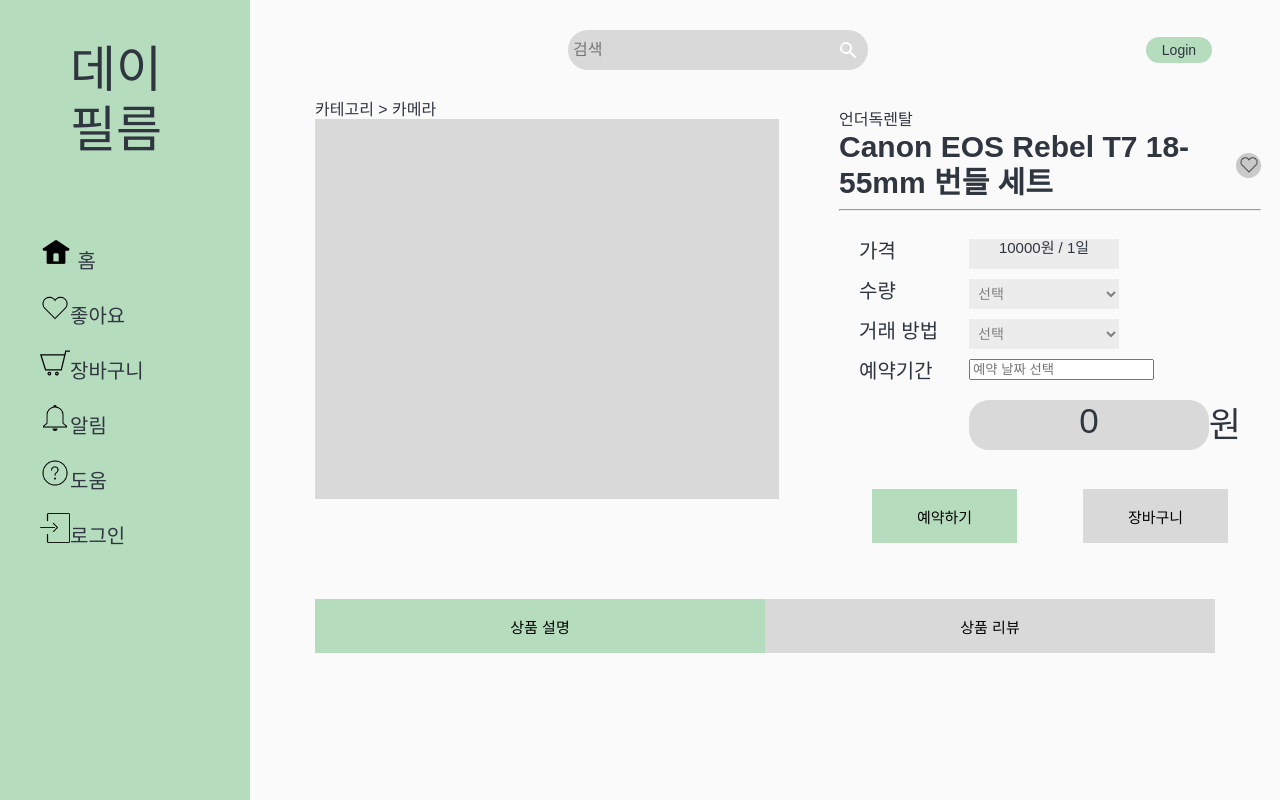
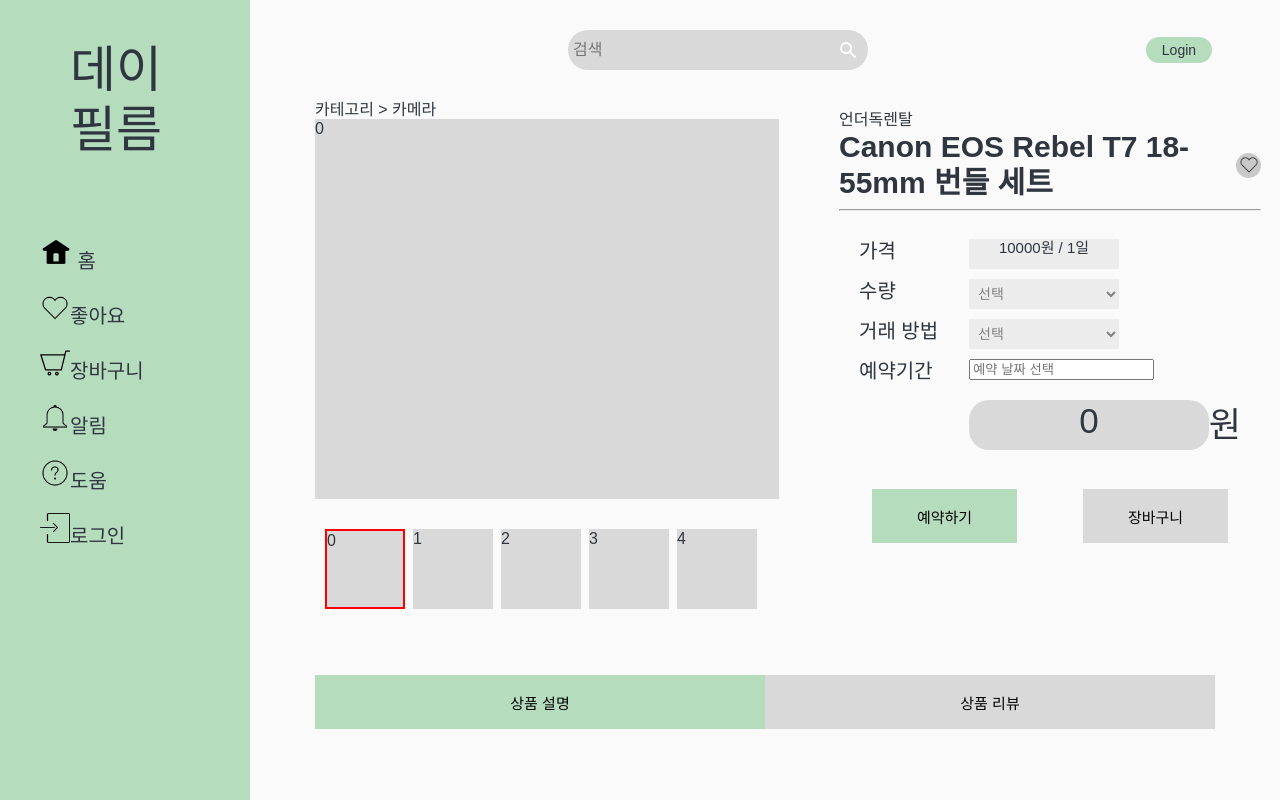
Before and after one commit to hyemimi/black-rabbit, a Next.js app: page /product/1 in a window 1280 px wide. Shown: the top 800 px of the page. Built offline with nearby package versions, Linux system fonts and the light colour scheme.

Commit message:
feat : 상세페이지 - 이미지 슬라이더

```diff
--- a/pages/product/[id].tsx
+++ b/pages/product/[id].tsx
@@ -38,12 +38,37 @@
       setMethod(event.currentTarget.value);
     }
   };
+
+  /* 이미지 슬라이더 */
+  const onToggleImage = (idx: number) => {
+    setClicked(idx);
+  };
+  const data = ["0", "1", "2", "3", "4"];
+  const [clicked, setClicked] = useState(0);
+
   return (
     <Wrapper>
       <InfoDiv>
         <div>
           <h1>카테고리 {`>`} 카메라</h1>
-          <ProductImage></ProductImage>
+          <ProductImage width="464px" height="380px">
+            {data[clicked]}
+          </ProductImage>
+          <Row>
+            {data.map((ele, idx) => (
+              <>
+                <ProductImage
+                  highlight={idx === clicked}
+                  onClick={() => onToggleImage(idx)}
+                  width="80px"
+                  height="80px"
+                  key={ele}
+                >
+                  {ele}
+                </ProductImage>
+              </>
+            ))}
+          </Row>
         </div>
         <DetailDiv>
           <h1>언더독렌탈</h1>
@@ -125,12 +150,26 @@
   align-items: center;
   justify-content: space-between;
 `;
-const ProductImage = styled.div`
+const ProductImage = styled.div<{
+  width?: string;
+  height?: string;
+  highlight?: boolean;
+}>`
   background-color: ${(props) => props.theme.searchColor};
-  width: 464px;
-  height: 380px;
+  width: ${(props) => props.width};
+  height: ${(props) => props.height};
+  border: ${(props) => props.highlight && "2px solid red"};
+  position: relative;
 `;
 
+const Row = styled.div`
+  display: grid;
+  grid-template-columns: repeat(5, 1fr);
+  width: 460px;
+  padding: 10px;
+  margin-top: 20px;
+  margin-bottom: 10px;
+`;
 const Title = styled.h1`
   font-size: 30px;
   font-weight: bold;
```
Also changed, not shown: public/arrow_left.png (added), public/arrow_right.png (added).
